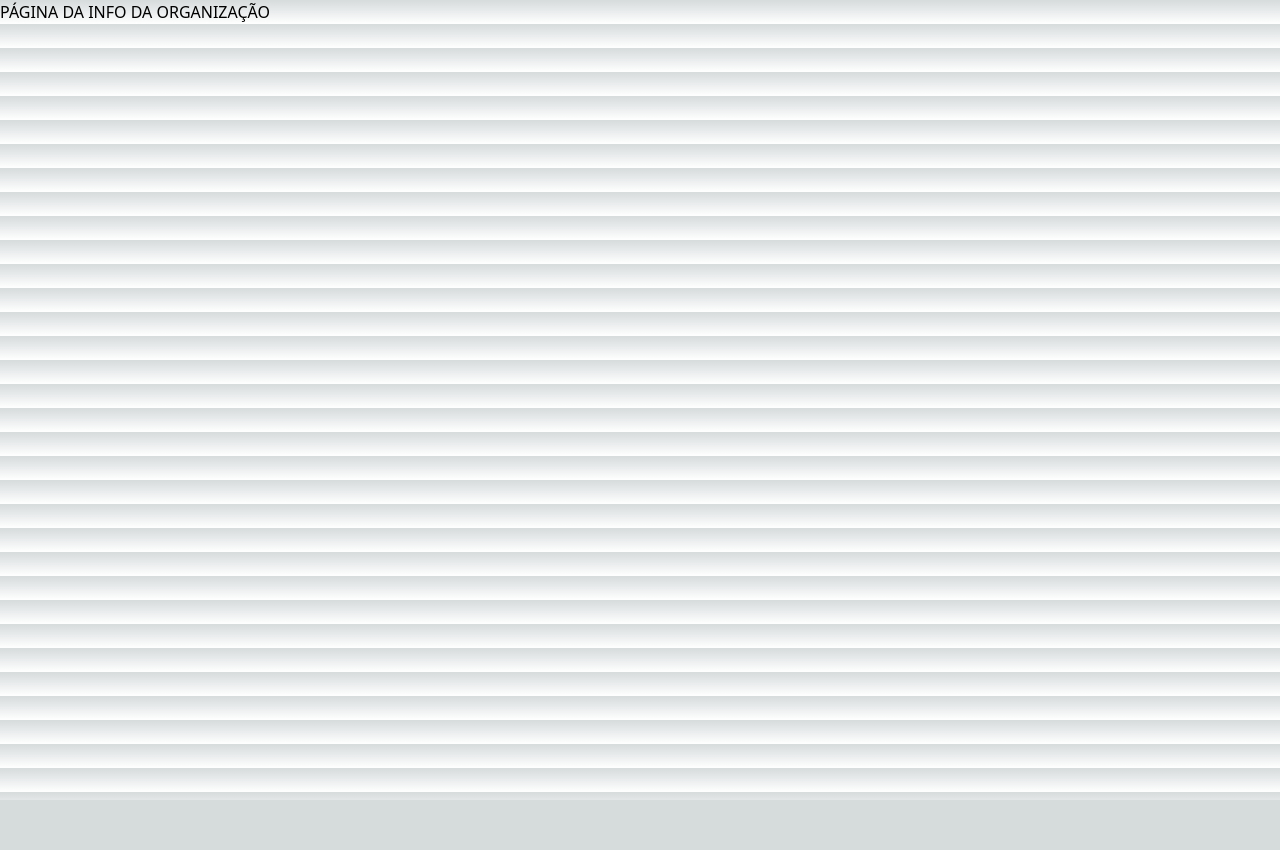
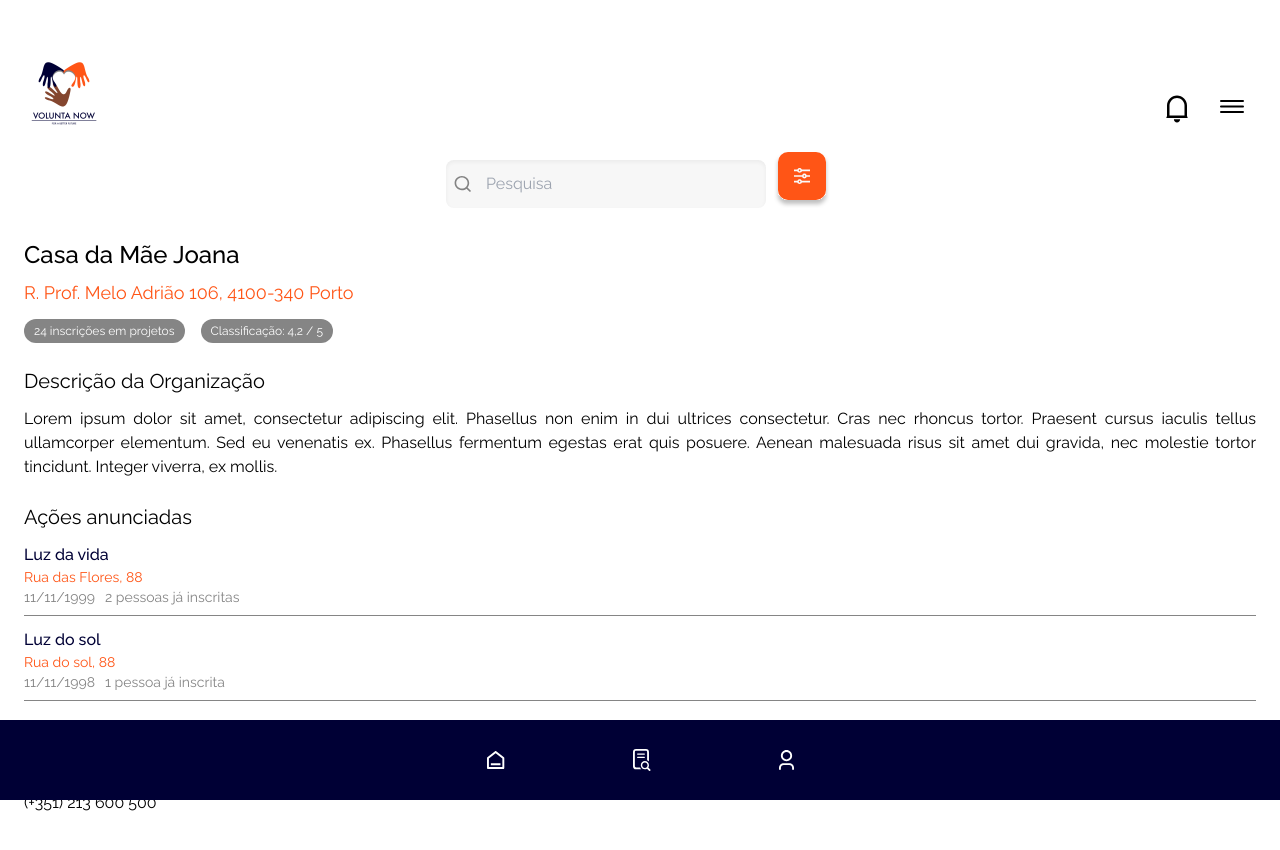
Before and after one commit to malufreitasl/voluntanow-next-project, a Next.js app: page /institution/info in a window 1280 px wide. Shown: the top 850 px of the page. Before the commit the page ends 800 px from the top, so only its background shows below. Built offline with nearby package versions, Linux system fonts and the light colour scheme.

Commit message:
added styling to info institution page

```diff
--- a/src/pages/components/Footer.jsx
+++ b/src/pages/components/Footer.jsx
@@ -1,11 +1,12 @@
+const { default: Link } = require("next/link")
 const { HomeIcon, NoteIcon, UserIcon } = require("./icons/icons")
 
 
 function Footer() {
     return (
         <div className="fixed bottom-0 inset-x-0 z-50 flex px-12 justify-center items-center gap-32 bg-blue-primary h-20 w-full text-white">
-            <HomeIcon />
-            <NoteIcon />
+            <Link href="/"><HomeIcon /></Link>
+            <Link href="/institution/main"><NoteIcon /></Link>
             <UserIcon />
         </div>
     )
--- a/src/pages/data/application.js
+++ b/src/pages/data/application.js
@@ -97,7 +97,7 @@ async function findTopByInstitutions() {
           },
         },
         {
-          $limit: 10,
+          $limit: 5,
         },
       ])
     return distictProjects.toArray();
@@ -143,7 +143,7 @@ async function findTopByProjects() {
               },
             },
             {
-              $limit: 10,
+              $limit: 5,
             },
             {
               $project: {
--- a/src/pages/index.js
+++ b/src/pages/index.js
@@ -1,11 +1,11 @@
-import { Inter } from "next/font/google";
+import { Raleway } from "next/font/google";
 import { NavBar } from "./components/NavBar";
 import { motion } from "framer-motion"
 import { Footer } from "./components/Footer";
 import Link from 'next/link';
 import { useEffect, useState } from "react";
 
-const inter = Inter({ subsets: ["latin"] });
+const raleway = Raleway({ subsets: ["latin"] });
 
 
 export default function Home() {
@@ -45,7 +45,7 @@ export default function Home() {
   }, []);
 
   return (
-    <div className="bg-white-background  h-screen w-screen ">
+    <div className={`bg-white-background h-screen w-screen ${raleway.className}`}>
       <div>
         <NavBar />
       </div>
--- a/src/pages/institution/info.jsx
+++ b/src/pages/institution/info.jsx
@@ -1,9 +1,95 @@
-export default function InstitutionsPage() {
+import { Footer } from "../components/Footer";
+import { NavBar } from "../components/NavBar";
+import { Raleway } from "next/font/google";
+import { motion } from "framer-motion";
+
+const raleway = Raleway({ subsets: ["latin"] });
+
+const institutionInfo = {
+    name: "Casa da Mãe Joana",
+    local: "R. Prof. Melo Adrião 106, 4100-340 Porto",
+    application: 24,
+    description: "Lorem ipsum dolor sit amet, consectetur adipiscing elit. Phasellus non enim in dui ultrices consectetur. Cras nec rhoncus tortor. Praesent cursus iaculis tellus ullamcorper elementum. Sed eu venenatis ex. Phasellus fermentum egestas erat quis posuere. Aenean malesuada risus sit amet dui gravida, nec molestie tortor tincidunt. Integer viverra, ex mollis."
+}
+
+const projects = [
+    {
+        name: "Luz da vida",
+        address: "Rua das Flores, 88",
+        date: "11/11/1999",
+        application: 2
+    },
+    {
+        name: "Luz do sol",
+        address: "Rua do sol, 88",
+        date: "11/11/1998",
+        application: 1
+
+    }
+]
+
+export default function InfoInstitution() {
     return (
         <>
-            <div>
-                PÁGINA DA INFO DA ORGANIZAÇÃO
+            <div className={`${raleway.className}`}>
+                <NavBar />
+                <div className="flex flex-col gap-6 px-6 pt-6 pb-32">
+                    <div className="flex flex-col gap-2">
+                        <h1 className="text-2xl font-medium">{institutionInfo.name}</h1>
+                        <p className="text-orange-primary text-lg">{institutionInfo.local}</p>
+                        <div className="flex gap-4 pt-1">
+                            <p className="text-xs py-1 px-2.5 rounded-full bg-gray-text text-white">{`${institutionInfo.application} ${institutionInfo.application === 1? "inscrição em projetos": "inscrições em projetos"}`}</p>
+                            <p className="text-xs py-1 px-2.5 rounded-full bg-gray-text text-white">Classificação: 4,2 / 5</p>
+                        </div>
+                    </div>
+                    <div className="flex flex-col gap-3">
+                        <h2 className="text-xl">Descrição da Organização</h2>
+                        <p className="text-justify">{institutionInfo.description}</p>
+                    </div>
+                    <div className="flex flex-col gap-3">
+                        <h2 className="text-xl">Ações anunciadas</h2>
+                        {projects.map((project, index) =>
+                            <motion.div
+                            initial={{
+                                y: 100,
+                                scale: 1,
+                                opacity: 0
+                            }}
+                            animate={{
+                                y: 0,
+                                scale: [1, 0.99, 1],
+                                opacity: 2
+                            }}
+
+                            transition={{
+                                delay: index * 0.15
+                            }}
+                            key={index}
+                            >
+                                <div>
+                                    <div className="border-b border-gray-text pb-2">
+                                        <div className="text-blue-primary text-base font-medium">{project.name}</div>
+                                        <div className="text-orange-primary text-sm">{project.address}</div>
+                                        <div className="flex gap-2.5">
+                                            <div className="text-gray-text text-sm">{project.date}</div>
+                                            <div className="text-gray-text text-sm">{`${project.application} ${project.application === 1? "pessoa já inscrita": "pessoas já inscritas"}`}</div>
+                                        </div>
+                                    </div>
+                                </div>
+                        </motion.div>)}
+                    </div>
+                    <div className="flex flex-col gap-3">
+                        <h2 className="text-xl">Contactos</h2>
+                        <div className="flex flex-col gap-0.5">
+                            <p>info@associacaosalvador.com</p>
+                            <p>(+351) 213 600 500</p>
+                        </div>
+
+                    </div>
+                </div>
+                <Footer />
             </div>
+
         </>
     )
 }
--- a/src/styles/globals.css
+++ b/src/styles/globals.css
@@ -16,7 +16,7 @@
   }
 }
 
-body {
+/* body {
   color: rgb(var(--foreground-rgb));
   background: linear-gradient(
       to bottom,
@@ -24,7 +24,7 @@ body {
       rgb(var(--background-end-rgb))
     )
     rgb(var(--background-start-rgb));
-}
+} */
 
 @layer utilities {
   .text-balance {
--- a/tailwind.config.js
+++ b/tailwind.config.js
@@ -13,8 +13,7 @@ module.exports = {
       "gray-text": "#858585",
       "white-background": "#FAFAFA",
       "black": "#000000",
-      "white": "#FFFFFF",
-      "carts": "#EDE9E9"
+      "white": "#FFFFFF"
     },
     extend: {
       backgroundImage: {
```
